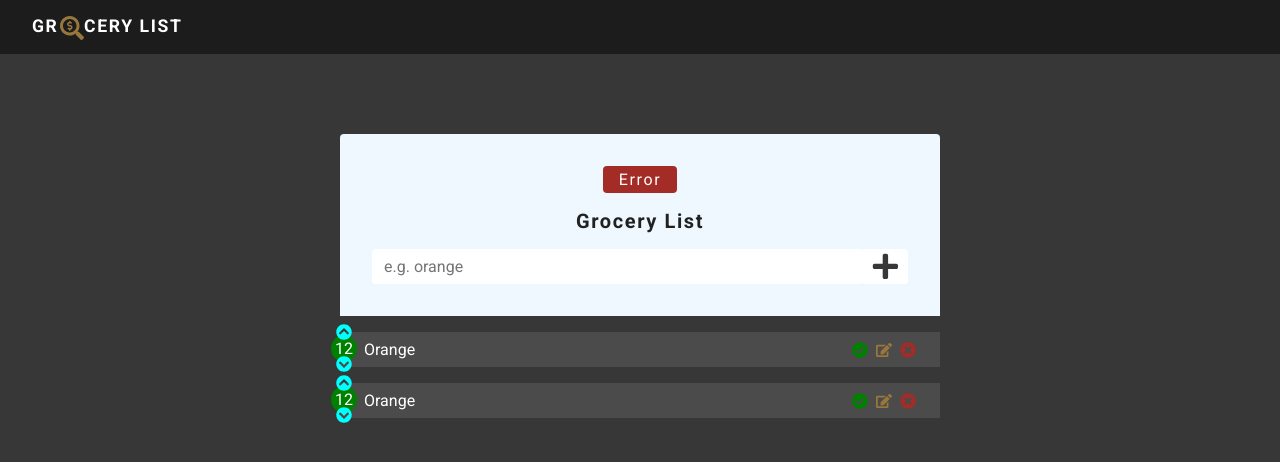
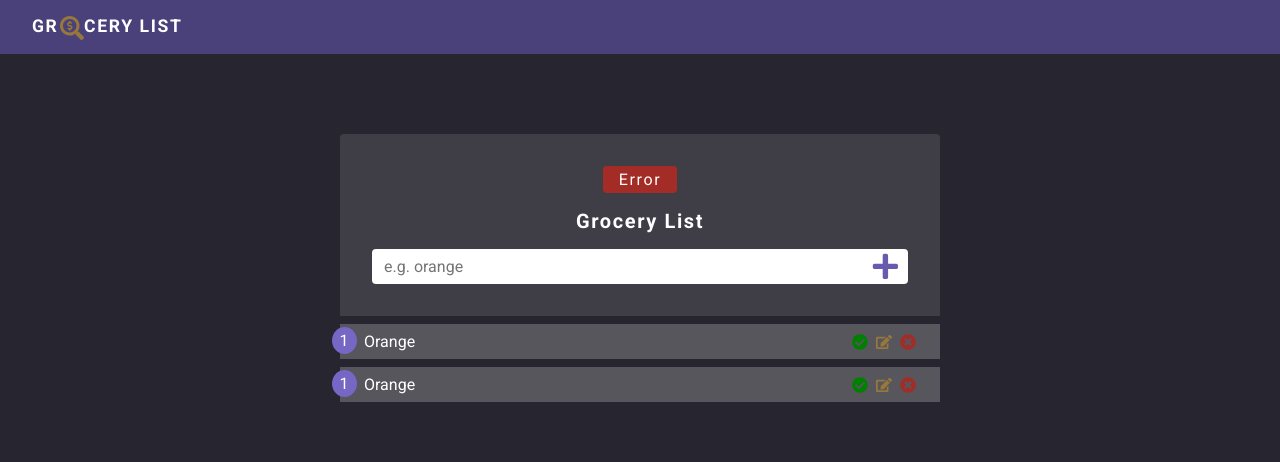
Before and after one commit to Rykasa/grocery-list, a React (Vite) app: page / in a window 1280 px wide. Shown: the top 462 px of the page. Built offline with nearby package versions, Linux system fonts and the light colour scheme.

Commit message:
styles updated

```diff
--- a/src/App.tsx
+++ b/src/App.tsx
@@ -1,4 +1,5 @@
 import { List } from "./components/List";
+import { Modal } from "./components/Modal";
 import { Navbar } from "./components/Navbar";
 
 export function App() {
@@ -6,6 +7,7 @@ export function App() {
     <>
       <Navbar />
       <List />
+      {/* <Modal /> */}
     </>
   )
 }
--- /dev/null
+++ b/src/components/Error/index.tsx
@@ -0,0 +1,7 @@
+import { ErrorMessage } from './styles'
+
+export function Error(){
+  return(
+    <ErrorMessage>Error</ErrorMessage>
+  )
+}
--- /dev/null
+++ b/src/components/Error/styles.ts
@@ -0,0 +1,12 @@
+import styled from "styled-components";
+
+export const ErrorMessage = styled.div`
+  padding: .25rem 1rem;
+  background-color: #a32d26;
+  width: max-content;
+  border-radius: .25rem;
+  margin: auto;
+  color: #fff;
+  letter-spacing: .1rem;
+  margin-bottom: 1rem;
+`;
--- a/src/components/List/index.tsx
+++ b/src/components/List/index.tsx
@@ -1,4 +1,5 @@
 import { FaPlus } from 'react-icons/fa'
+import { Error } from '../Error'
 import { ListItem } from '../ListItem'
 import * as C from './styles'
 
@@ -7,7 +8,7 @@ export function List(){
     <C.Section>
       <C.SectionCenter>
         <C.SectionContent>
-          <C.ErrorMessage>Error</C.ErrorMessage>
+          <Error />
           <C.Form>
             <C.Title>grocery list</C.Title>
             <C.InputWrap>
@@ -18,10 +19,10 @@ export function List(){
             </C.InputWrap>
           </C.Form>
         </C.SectionContent>
-        <div>
+        <C.ListWrap>
           <ListItem />
           <ListItem />
-        </div>
+        </C.ListWrap>
       </C.SectionCenter>
     </C.Section>
   )
--- a/src/components/List/styles.ts
+++ b/src/components/List/styles.ts
@@ -12,21 +12,10 @@ export const SectionCenter = styled.div`
 `;
 
 export const SectionContent = styled.div`
-  background-color: aliceblue;
+  background-color: #3f3d46;
   padding: 2rem;
   border-top-left-radius: .25rem;
   border-top-right-radius: .25rem;
-`;
-
-export const ErrorMessage = styled.div`
-  text-align: center;
-  padding: .25rem 1rem;
-  background-color: #a32d26;
-  width: max-content;
-  border-radius: .25rem;
-  margin: auto;
-  color: #fff;
-  letter-spacing: .1rem;
 `;
 
 export const Form = styled.div`
@@ -37,11 +26,10 @@ export const Form = styled.div`
 `;
 
 export const Title = styled.h3`
-  margin-top: 1rem;
   font-size: 1.25rem;
   text-transform: capitalize;
   letter-spacing: .1rem;
-  color: #212121;
+  color: #fff;
 `;
 
 export const InputWrap = styled.div`
@@ -54,7 +42,8 @@ export const Input = styled.input`
   width: 100%;
   font-size: 1rem;
   padding: .5rem .75rem;
-  border-radius: .25rem;
+  border-top-left-radius: .25rem;
+  border-bottom-left-radius: .25rem;
   margin-top: 1rem;
   border: none;
   outline: none;
@@ -72,10 +61,14 @@ export const Button = styled.button`
   align-items: center;
   justify-content: center;
   cursor: pointer;
-  color: #373737;
+  color: #685aac;
   transition: all .3s linear;
 
   &:hover{
-    color: #5f5f5f;
+    color: #7667c4;
   }
 `;
+
+export const ListWrap = styled.div`
+
+`;
--- a/src/components/ListItem/index.tsx
+++ b/src/components/ListItem/index.tsx
@@ -18,16 +18,16 @@ export function ListItem(){
           </C.Button>
         </C.ButtonWrap>
         <C.AmountWrap>
-          <C.Amount>12</C.Amount>
+          <C.Amount>1</C.Amount>
         </C.AmountWrap>
-        <C.AmountButtons>
+        {/* <C.AmountButtons>
           <C.AmountButton>
             <FaChevronCircleUp />
           </C.AmountButton>
           <C.AmountButton>
             <FaChevronCircleDown />
           </C.AmountButton>
-        </C.AmountButtons>
+        </C.AmountButtons> */}
       </C.ItemWrap>
     </C.Article>
   )
--- a/src/components/ListItem/styles.ts
+++ b/src/components/ListItem/styles.ts
@@ -1,13 +1,13 @@
 import styled from "styled-components";
 
 export const Article = styled.article`
-  margin: 1rem 0;
+  margin: .5rem 0;
   position: relative;
 `;
 
 export const ItemWrap = styled.div`
   padding: .5rem 1.5rem;
-  background-color: #4b4b4b;
+  background-color: #57565d;
   display: flex;
   justify-content: space-between;
 `;
@@ -55,11 +55,11 @@ export const AmountWrap = styled.div`
   align-items: center;
   justify-content: center;
 `;
-
+//#0f0d18
 export const Amount = styled.span`
-  background-color: green;
+  background-color: #7667c4;
   border-radius: 50%;
-  padding: .25rem .25rem;
+  padding: .25rem .5rem;
   display: flex;
   justify-content: center;
   min-width: 1.5rem;
@@ -80,7 +80,7 @@ export const AmountButtons = styled.div`
 export const AmountButton = styled.button`
   background: none;
   border: none;
-  color: aqua;
+  color: #e9e6e9;
   cursor: pointer;
   font-size: 1rem;
 
--- /dev/null
+++ b/src/components/Modal/styles.ts
@@ -0,0 +1,81 @@
+import styled from "styled-components";
+
+export const Modal = styled.div`
+  position: absolute;
+  top: 0;
+  left: 0;
+  width: 100%;
+  height: 100vh;
+  background-color: rgba(0, 0, 0, .5);
+  display: flex;
+  justify-content: center;
+  align-items: center;
+`;
+
+export const ModalCenter = styled.div`
+  width: 90vw;
+  background-color: #fff;
+  border-radius: .25rem;
+  padding: 2rem 1rem;
+  max-width: 600px;
+  margin: auto;
+`;
+
+export const InputWrapper = styled.div`
+  display: flex;
+  flex-direction: column;
+  gap: 1rem;
+`;
+
+export const Label = styled.label`
+  align-items: flex-end;
+  `;
+
+export const Title = styled.span`
+  display: flex;
+  background-color: #7667c4;
+  padding: .25rem;
+  border-radius: 0;
+  letter-spacing: .1rem;
+  text-transform: capitalize;
+  font-weight: bold;
+  color: #fff;
+  border-top-left-radius: .25rem;
+  border-top-right-radius: .25rem;
+`;
+
+export const Input = styled.input`
+  width: 100%;
+  padding: .25rem;
+  font-size: .875rem;
+  /* border-radius: .25rem; */
+  border-color: #4a417b;
+  border-top-left-radius: 0;
+  border-top-right-radius: 0;
+  color: #5f5f5f;
+  outline: none;
+`;
+
+export const ButtonWrap = styled.div`
+  display: flex;
+  justify-content: flex-end;
+`;
+
+export const Button = styled.button`
+  margin-top: 1rem;
+  padding: .5rem 1rem;
+  font-size: .875rem;
+  text-transform: uppercase;
+  letter-spacing: .1rem;
+  font-weight: bold;
+  background-color: #7667c4;
+  border: none;
+  border-radius: .25rem;
+  color: #fff;
+  cursor: pointer;
+  transition: all .3s linear;
+
+  &:hover{
+    background-color: #8476ca;
+  }
+`;
--- a/src/components/Navbar/styles.ts
+++ b/src/components/Navbar/styles.ts
@@ -2,7 +2,7 @@ import styled from "styled-components";
 
 export const Nav = styled.nav`
   width: 100%;
-  background-color: #1c1c1c;
+  background-color: #4a417b;
   /* height: 3rem; */
   padding: 1rem 0;
   padding-bottom: .5rem;
--- a/src/styles/global.ts
+++ b/src/styles/global.ts
@@ -9,6 +9,6 @@ export const GlobalStyles = createGlobalStyle`
   }
 
   body{
-    background-color: #373737;
+    background-color: #27252f;
   }
 `;
```
Also changed, not shown: src/components/Modal/index.tsx (added, +25 -0 lines).
